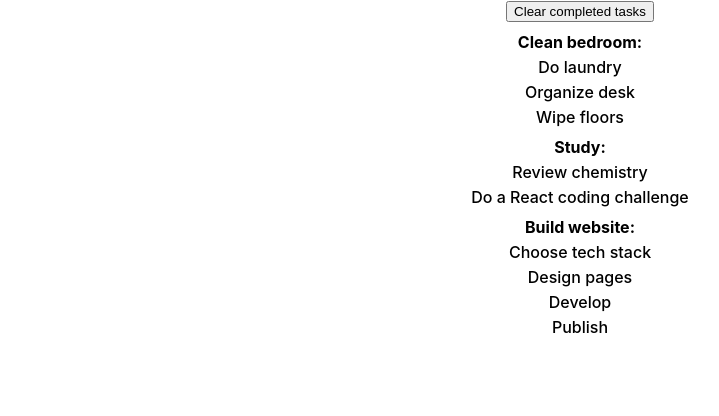
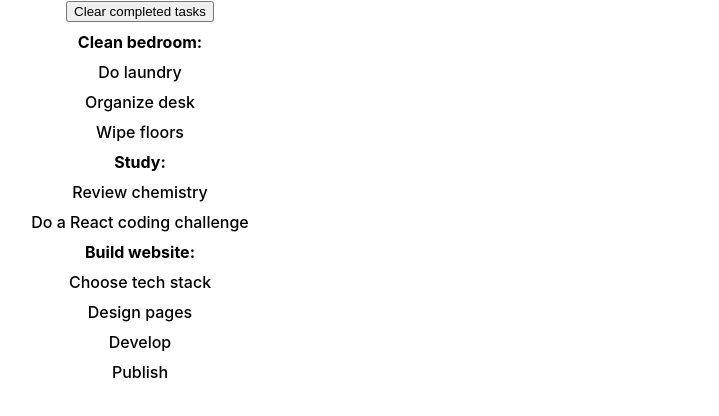
Before and after one commit to RahulYele141/task, a React (Create React App) app: page / in a window 1280 px wide. Shown: the top 416 px of the page, without its empty margins (60-779 px from the left). Built offline with nearby package versions, Linux system fonts and the light colour scheme.

Commit message:
checking subtasks

```diff
--- a/src/tasks/tasks.component.jsx
+++ b/src/tasks/tasks.component.jsx
@@ -18,47 +18,90 @@ const tasks = [
 ];
 
 const Tasks = () => {
+  const [tasksModified, setTasksModified] = useState(tasks);
   const [completed, setCompleted] = useState(false);
   const [subtaskCompleted, setSubtaskCompleted] = useState(false);
 
+  console.log(tasksModified);
   useEffect(() => {
-    console.log("inside effect");
     tasks.map((item) => {
       item.completed = false;
       item.subtasks = item.subtasks.map((st) => {
         return { subtask: st, completed: false };
       });
     });
+    console.log(tasks);
   }, []);
 
   const taskCompleted = (tasks, index) => {
-    console.log(tasks);
     tasks.map((item, ind) => {
       if (ind === index) {
-        item.completed = true;
+        item.completed = !item.completed;
         setCompleted(!completed);
+        item.subtasks.map((st) => {
+          if (ind === index) {
+            const subtask = (st.completed = !st.completed);
+            setSubtaskCompleted(!subtaskCompleted);
+            return subtask;
+          }
+        });
       }
       return item;
     });
   };
 
-  const subTaskCompleted = (tasks, index) => {
-    console.log(tasks);
-    tasks.map((item, ind) => {
-      if (ind === index) {
-        item.completed = true;
-        console.log(item);
-        setSubtaskCompleted(!completed);
-      }
-      return item;
+  const subTaskCompleted = (task, index) => {
+    task.map((task) => {
+      const newst = task.subtasks.map((st, ind) => {
+        if (ind === index) {
+          st.completed = !st.completed;
+          setSubtaskCompleted(!subtaskCompleted);
+        }
+        return st.completed;
+      });
+      console.log(newst);
+      const check = newst.every((e) => e === true);
+      console.log("check", check);
+      if (check === true) return (task.completed = true);
+      return (task.completed = false);
     });
   };
 
+  const removeTasks = (tasks) => {
+    const reset = tasksModified.map((task, index) => {
+      if ((task.completed = true)) {
+        console.log("true");
+        return index;
+      } else {
+        console.log("false");
+      }
+    });
+    console.log("reset", reset);
+    console.log(tasksModified);
+    /*const reset = tasks.map((task) => {
+      task.completed = false;
+      task.subtasks.map((st) => {
+        st.completed = false;
+        return true;
+      });
+      return true;
+    });
+    console.log("reset", reset);
+    const re = reset.every((e) => e === true);
+    console.log("re", re);
+    if (re === true) return setCompleted(false) || setSubtaskCompleted(false);
+    return setCompleted(true);*/
+  };
+
   return (
-    <div>
-      {console.log("UI is rendered")}
-      <button>Clear completed tasks</button>
-      {tasks.map((item, index) => (
+    <div className='root'>
+      <button
+        onClick={() => {
+          removeTasks(tasks);
+        }}>
+        Clear completed tasks
+      </button>
+      {tasksModified.map((item, index) => (
         <div key={index} className='tasks'>
           <div
             onClick={() => {
@@ -72,10 +115,10 @@ const Tasks = () => {
               <div
                 key={ind}
                 onClick={() => {
-                  subTaskCompleted(item.subtasks, ind);
+                  subTaskCompleted([item], ind);
                 }}
                 className={`subtask ${
-                  subtask.completed ? "task-completed " : ""
+                  subtask.completed ? "task-completed" : ""
                 }`}>
                 {subtask.subtask ? subtask.subtask : subtask}
               </div>
--- a/src/tasks/tasks.style.css
+++ b/src/tasks/tasks.style.css
@@ -1,23 +1,33 @@
+.root {
+  display: block;
+  justify-content: space-between;
+  position: relative;
+  align-items: center;
+  height: 400px;
+  width: 400px;
+}
+
 .tasks {
   font-weight: bold;
+  display: block;
+  justify-content: space-between;
   align-items: center;
-  display: block;
-  justify-content: center;
   margin: 10px 0 10px 0;
 }
 
 .task-completed {
   text-decoration: line-through;
+  color: grey;
 }
 
 .subtask {
   font-weight: 500;
-  align-items: center;
   display: block;
-  justify-content: center;
-  margin: 5px 0 5px 0;
+  justify-content: space-between;
+  margin: 10px 0 10px 0;
 }
 
 .subtask-completed {
   text-decoration: line-through;
+  color: grey;
 }
```
